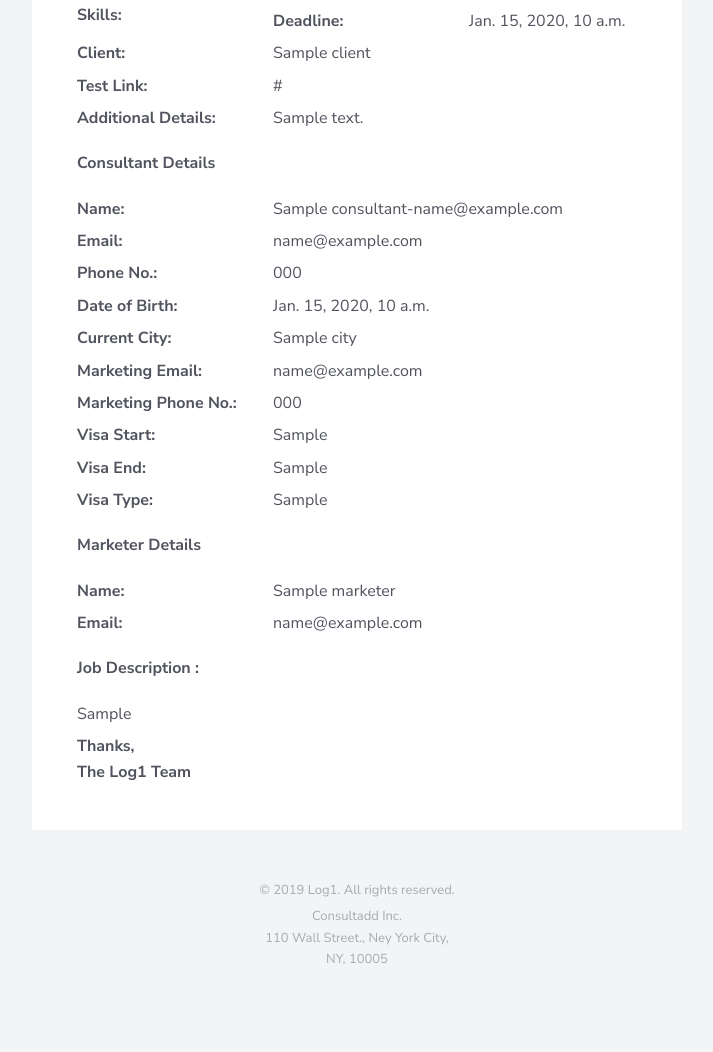
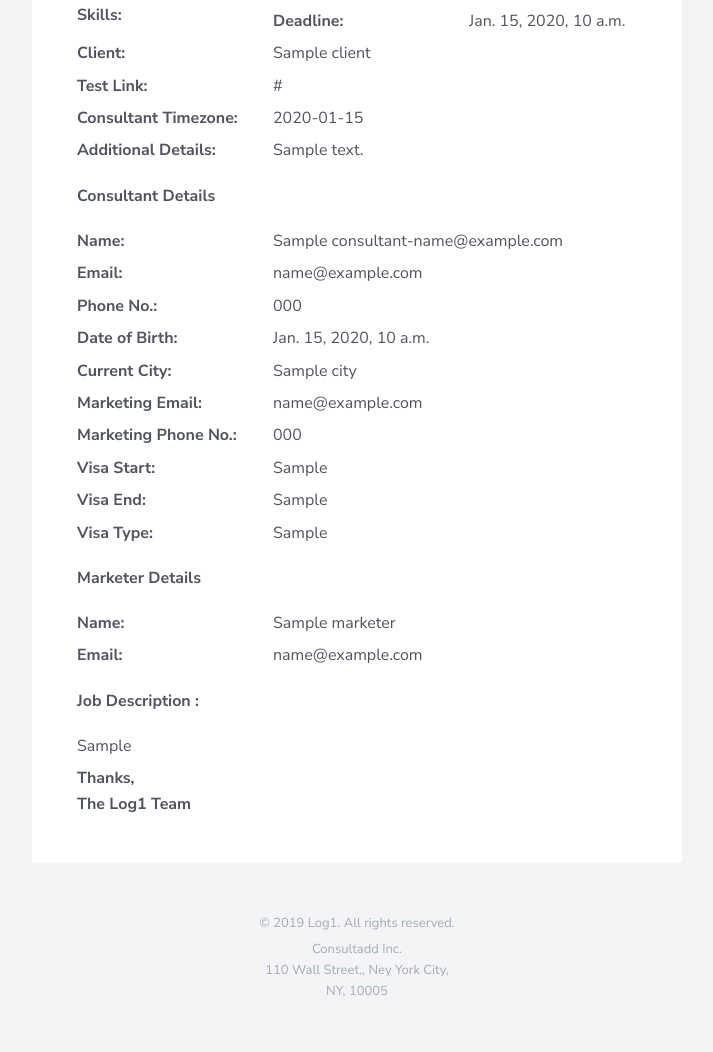
Before and after one commit to ConsultaddHQ/Log1, a Django app: template marketing/templates/test_mail.html in a window 1280 px wide. Shown: the part 289-1341 px from the top of the page, without its empty margins (283-996 px from the left). Before the commit the page ends 1254 px from the top, so only its background shows below. Run offline with Django 3.2, Linux system fonts and the light colour scheme; tables that the repository leaves empty hold one stand-in row (values such as "Sample post"); the template is opened without the code that fills it: values that come from a table or form of the project are taken from there, most other values are stand-ins (such as "Sample title", 1, 10 or a date in 2020); parts of the project's set-up code (start-up, migrations or seed data) failed here and were passed over.

Commit message:
send test mail fixed

```diff
--- a/marketing/templates/test_mail.html
+++ b/marketing/templates/test_mail.html
@@ -485,6 +485,7 @@
                           {% if is_video == 'Yes' %}
                             <p><strong>Consultant Informed ?:</strong> {{con_informed}}</p>
                           {% endif %}
+                            <p><strong>Consultant Timezone:</strong> {{ con_timezone }}</p>
                             <p><strong>Additional Details:</strong> {{additional_details}}</p>
                           <h4>Consultant Details</h4>
                             <p><strong>Name:</strong> {{consultant}}</p>
--- a/marketing/views.py
+++ b/marketing/views.py
@@ -1726,7 +1726,7 @@ class TestViewSets(GenericViewSet, CreateModelMixin, ListModelMixin, UpdateModel
                     path.append(download_s3_object(doc.attachment_file.name))
                 to = [test.submission.created_by.email]
                 cc = scrum_masters + [config.ENGINEERING]
-                subject = f'Test Received for {consultant.name} | {test.submission.client}'
+                subject = f'Test Submitted for {consultant.name} | {test.submission.client}'
                 title = f"Test for {consultant.name} | {test.submission.client} has been Submitted"
                 mail_data = {
                     'to': to,
```
